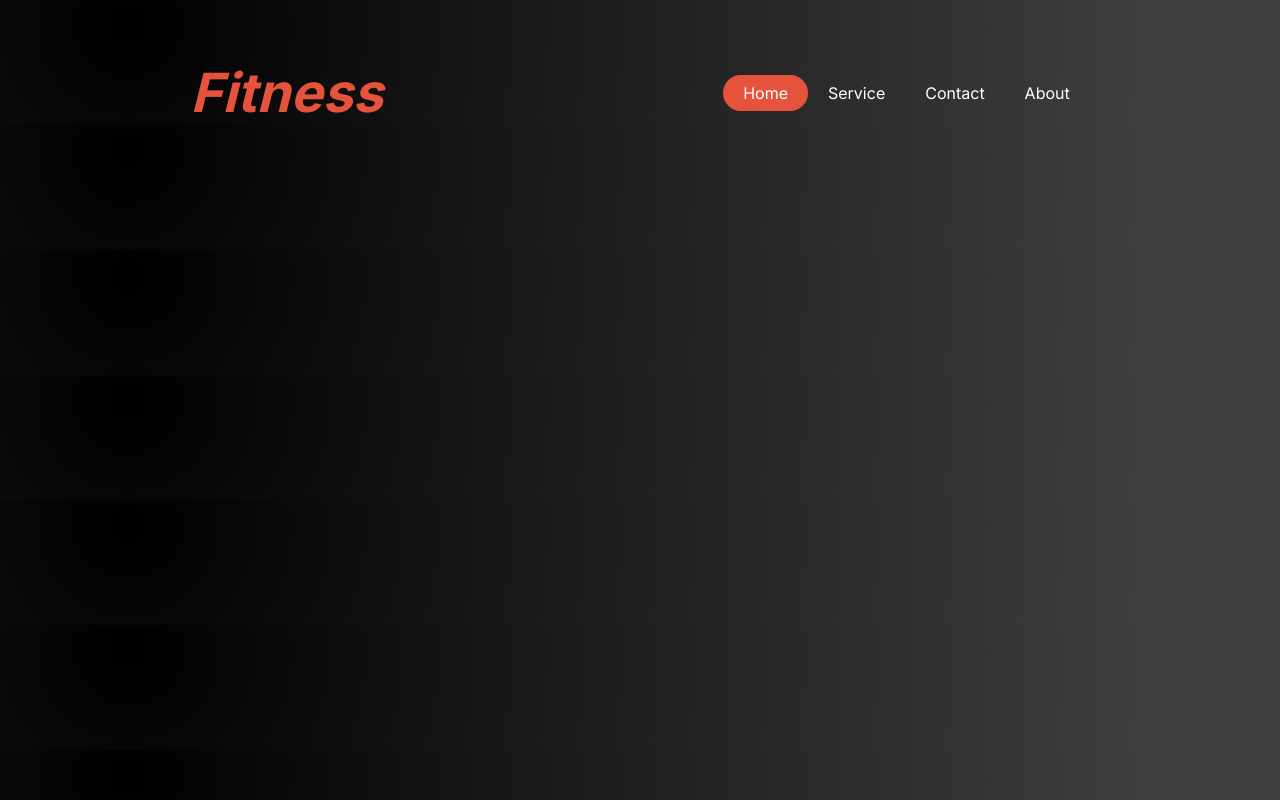
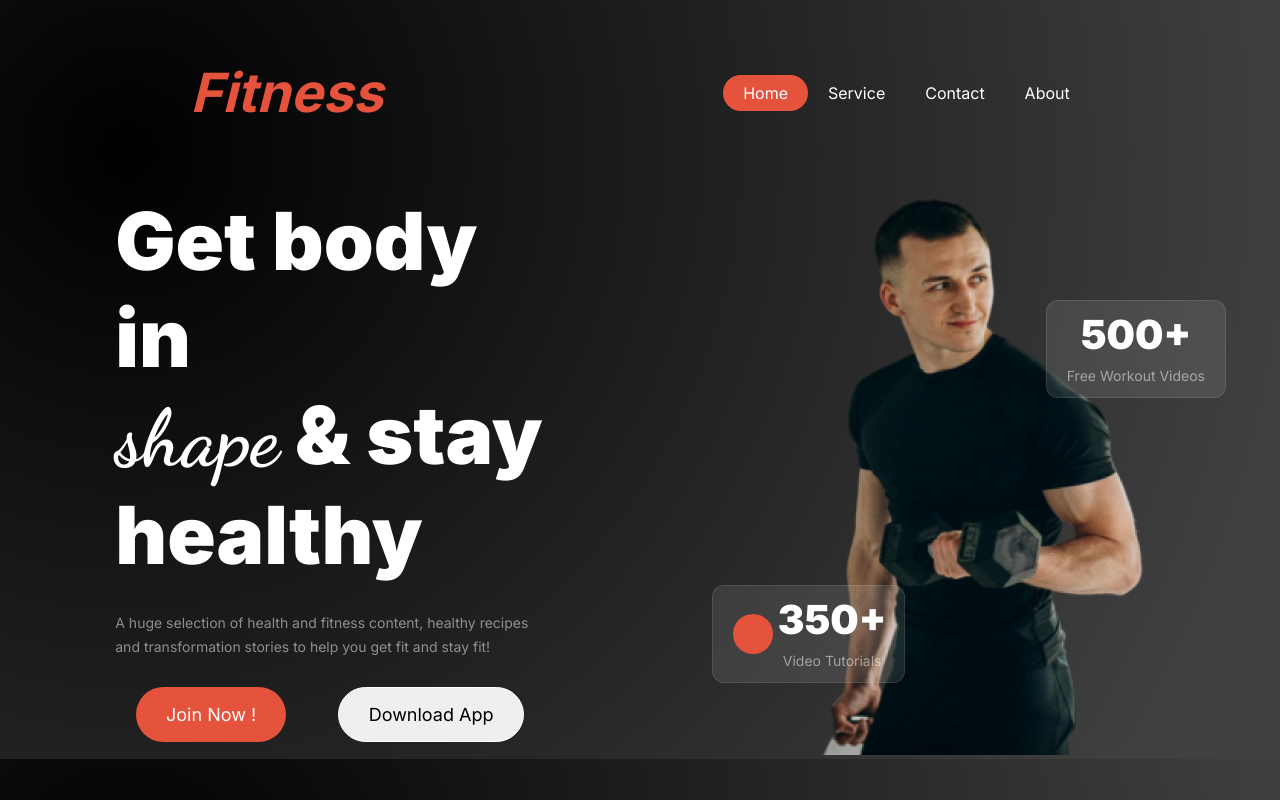
Before and after one commit to iRobinIslam/B10A2-versatile-ui-mission, a plain HTML site: page index.html in a window 1280 px wide. Drawn offline with Linux system fonts and the light colour scheme; a web font is replaced by a local one.

Commit message:
added the banner section

```diff
--- a/index.html
+++ b/index.html
@@ -30,7 +30,48 @@
          </div>
     </header>
     <main>
-
+        <!-- banner section here -->
+        <section class="banner">
+            <div class="banner-container display-flex">
+                <div class="banner-content">
+                    <h1 class="banner-h1">
+                        Get body in <br>
+                        <span class="dancing-script">shape</span> & stay <br>
+                        healthy
+                    </h1>
+                    <p class="text-gray">
+                        A huge selection of health and fitness content, healthy recipes
+                        and transformation stories to help you get fit and stay fit!
+                    </p>
+                    <div class="btn-container display-flex">
+                        <button id="btn-join" class="btn bg-red">Join Now !</button>
+                        <button class="btn">Download App</button>
+                    </div>
+                </div>
+                <div class="banner-img">
+                    <img src="./images/banner.png" alt="Man with dumble">
+                    <div class="banner-card-1-container">
+                        <div class="banner-card-1 display-flex">
+                            <div><h1 class="card-h1">500+</h1></div>
+                        <div><p class="text-gray">Free Workout Videos</p></div>
+                        </div>
+                    </div>
+                    <div class="banner-card-2-container">
+                        <div class="banner-card-2-content display-flex">
+                            <div class="banner-card-2-left">
+                                 <div class="card-2-circle bg-red"></div>
+                            </div>
+                            <div class="banner-card-2-right">
+                             <div class="banner-card-2 display-flex">
+                                 <div><h1 class="card-h1">350+</h1></div>
+                             <div><p class="text-gray">Video Tutorials</p></div>
+                             </div>
+                            </div>
+                         </div>
+                    </div>
+                </div>
+            </div>
+        </section>
     </main>
     <footer>
 
--- a/styles/style.css
+++ b/styles/style.css
@@ -100,3 +100,134 @@
 .nav-hamburger-menu{
     display: none;
 }
+
+/* banner style */
+.banner{
+    width: 100%;
+    margin: 0 auto;
+    padding: 0 20px;
+}
+.banner-content{
+    max-width: 430px;
+}
+.banner-h1{
+    font-weight: 900;
+    font-size: 5rem;
+    margin-top: 0;
+    margin-bottom: 28px;
+}
+.banner-container{
+    gap: 80px;
+    align-items: center;
+    margin-top: 50px;
+}
+.btn-container{
+    gap: 10px;
+}
+.btn-container button{
+    margin-top: 28px;
+}
+.banner-img{
+    position: relative;
+}
+.banner-img img{
+    width: 100%;
+    object-fit: cover;
+}
+.banner-card-1{
+    max-width: 193px;
+    max-height: 98px;
+    text-wrap: nowrap;
+    padding: 20px;
+    gap: 5px;
+    border-radius: 12px;
+    text-align: center;
+    justify-content: center;
+    font-size: 0.813rem;
+    flex-direction: column;
+    border: 1px solid rgba(255, 255, 255, 0.1);
+    background-color: rgba(255, 255, 255, 0.1);
+}
+.banner-card-2-content{
+    max-width: 193px;
+    max-height: 98px;
+    padding: 20px;
+    gap: 5px;
+    border-radius: 12px;
+    font-size: 0.813rem;
+    border: 1px solid rgba(255, 255, 255, 0.1);
+    background-color: rgba(255, 255, 255, 0.1);
+    justify-content: space-evenly;
+    align-items: center;
+}
+
+
+.card-2-circle{
+    width: 40px;
+    height: 40px;
+    border-radius: 50%;
+}
+.banner-card-2{
+    flex-direction: column;
+    gap: 5px;
+
+}
+.card-h1{
+    font-weight: 900;
+    font-size: 2.5rem;
+}
+
+.banner-card-1-container{
+    position: absolute;
+    top: 125px;
+    left: 230px;
+}
+.banner-card-2-container{
+    position: absolute;
+    top: 410px;
+    right: 260px;
+}
+
+/* for tablets */
+@media screen and (min-width: 576px) and (max-width: 992px) {
+    .navbar-main {
+        flex-direction: column;
+        align-items: center;
+    }
+    .banner-container{
+        flex-direction: column;
+        justify-content: space-around;
+        align-items: center;
+        margin-top: 50px;
+    }
+}
+
+/* for mobile */
+@media screen and (max-width: 576px) {
+    .navbar-main {
+        flex-direction: row;
+        justify-content: space-around;
+        align-items: center;
+    }
+    .nav-btn-container{
+        display: none;
+    }
+
+    .nav-hamburger-menu {
+        display: block;
+    }
+    .banner-container{
+        flex-direction: column;
+        justify-content: space-around;
+        align-items: center;
+        margin-top: 50px;
+    }
+    .banner-card-1-container{
+        left: 170px;
+        top: 60px;
+    }
+    .banner-card-2-container{
+        right: 120px;
+        top: 270px;
+    }
+}
```
Also changed, not shown: images/banner.png (renamed from images/Images 2.png).
